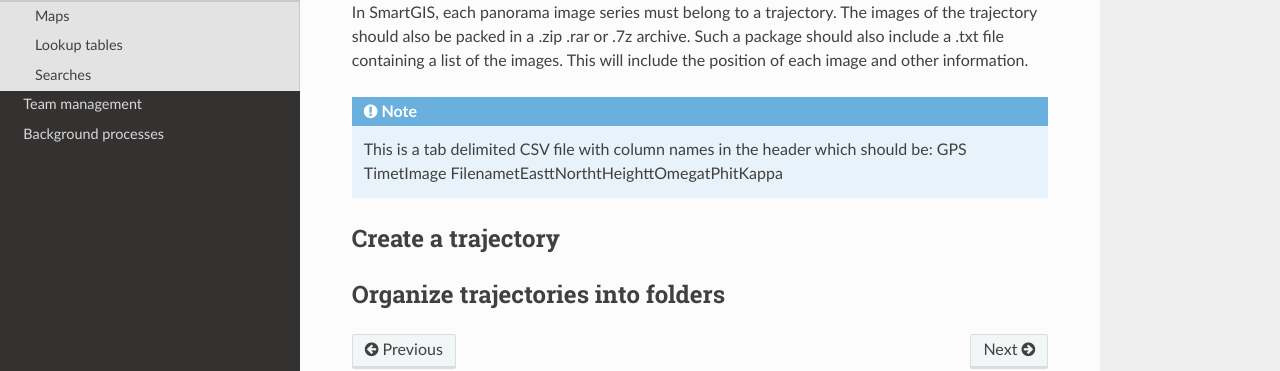
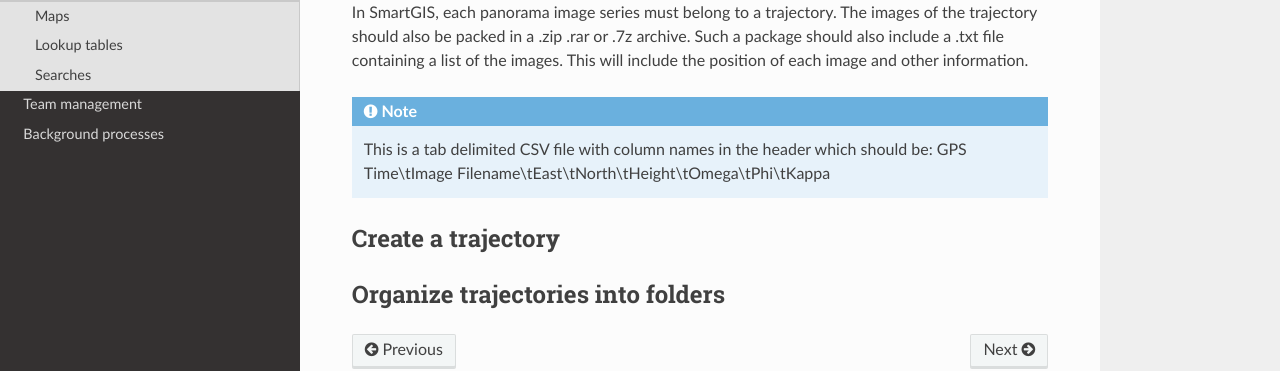
Before and after one commit to aprojanos/smartgis-tutorial, a Sphinx documentation site: the page built from docs/source/trajectories.rst, in a window 1280 px wide and 1322 px high. Shown: the part 823-1194 px from the top of the window. Built offline with Sphinx 7.4.7 and the Read the Docs theme 2.0.0, drawn with Linux system fonts in a browser that asks for light colours.

Commit message:
Trajectory page content mod

```diff
--- a/docs/source/trajectories.rst
+++ b/docs/source/trajectories.rst
@@ -28,7 +28,7 @@
 In SmartGIS, each panorama image series must belong to a trajectory. The images of the trajectory should also be packed in a .zip .rar or .7z archive. Such a package should also include a .txt file containing a list of the images. This will include the position of each image and other information.
 
 .. Note:: This is a tab delimited CSV file with column names in the header which should be:
-    GPS Time\tImage Filename\tEast\tNorth\tHeight\tOmega\tPhi\tKappa\
+    GPS Time\\tImage Filename\\tEast\\tNorth\\tHeight\\tOmega\\tPhi\\tKappa\
 
 
 
```
